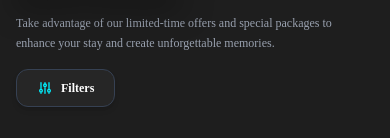
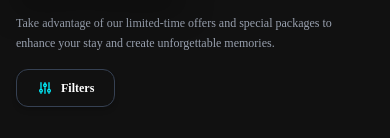
Before and after one commit to MehmoodCoder/Hotel_Booking_MERN_App, a React (Vite) app in the folder client/: page /rooms in a window 390 px wide. Shown: the part 184-322 px from the top of the page. Built offline with nearby package versions, Linux system fonts and the light colour scheme; no server answers.

Commit message:
Remove comments

```diff
--- a/client/src/Routes/AllRooms.jsx
+++ b/client/src/Routes/AllRooms.jsx
@@ -105,9 +105,8 @@ const AllRooms = () => {
   };
 
   return (
-    <div className="w-full bg-[#1e1e1e] min-h-screen text-gray-200 relative">
+    <div className="w-full bg-[#111111] min-h-screen text-gray-200 relative">
       <div className="pt-28 md:pt-36 px-4 md:px-16 lg:px-24 xl:px-32 pb-20">
-        {/* Header Section */}
         <div className="mb-8 md:mb-10 flex flex-col md:flex-row md:items-end justify-between gap-4">
           <div>
             <p className="bg-transparent text-[#00F0FF] inline-block border border-[#00F0FF]/80 px-4 py-1.5 rounded-full text-xs font-bold tracking-wide shadow-[0_0_15px_rgba(0,240,255,0.4)] drop-shadow-[0_4px_10px_rgba(0,0,0,0.9)] mb-3">
@@ -122,10 +121,9 @@ const AllRooms = () => {
             </p>
           </div>
 
-          {/* Mobile Filter Toggle Button */}
           <button
             onClick={() => setOpenFilters(true)}
-            className="lg:hidden self-start flex items-center gap-2 px-5 py-2.5 bg-[#262626] border border-gray-700 hover:border-[#00F0FF] text-white text-xs font-bold rounded-xl transition-all shadow-md cursor-pointer"
+            className="lg:hidden self-start flex items-center gap-2 px-5 py-2.5 bg-[#111111] border border-gray-700 hover:border-[#00F0FF] text-white text-xs font-bold rounded-xl transition-all shadow-md cursor-pointer"
           >
             <svg
               className="w-4 h-4 text-[#00F0FF]"
@@ -147,9 +145,7 @@ const AllRooms = () => {
           </button>
         </div>
 
-        {/* Main Content Layout */}
         <div className="flex flex-col lg:flex-row items-start justify-between gap-8 relative">
-          {/* Room Listings Column */}
           <div className="w-full lg:w-[calc(100%-320px)] xl:w-[calc(100%-360px)] flex flex-col gap-6">
             {roomsData.map((room) => (
               <div
@@ -259,7 +255,6 @@ const AllRooms = () => {
             </div>
           </div>
 
-          {/* Overlay Background for Mobile Drawer */}
           {openFilters && (
             <div
               onClick={() => setOpenFilters(false)}
@@ -267,7 +262,6 @@ const AllRooms = () => {
             />
           )}
 
-          {/* Filters Sidebar: Fixed Sticky on Desktop & Slide-in Drawer on Mobile */}
           <aside
             className={`fixed lg:sticky top-0 lg:top-28 right-0 h-full lg:h-auto w-80 max-w-[85vw] lg:w-[290px] xl:w-[320px] bg-[#262626] lg:bg-[#262626]/90 backdrop-blur-md border-l lg:border border-gray-800 lg:rounded-2xl p-6 z-50 lg:z-10 overflow-y-auto lg:overflow-visible transition-transform duration-300 ease-in-out ${
               openFilters
```
